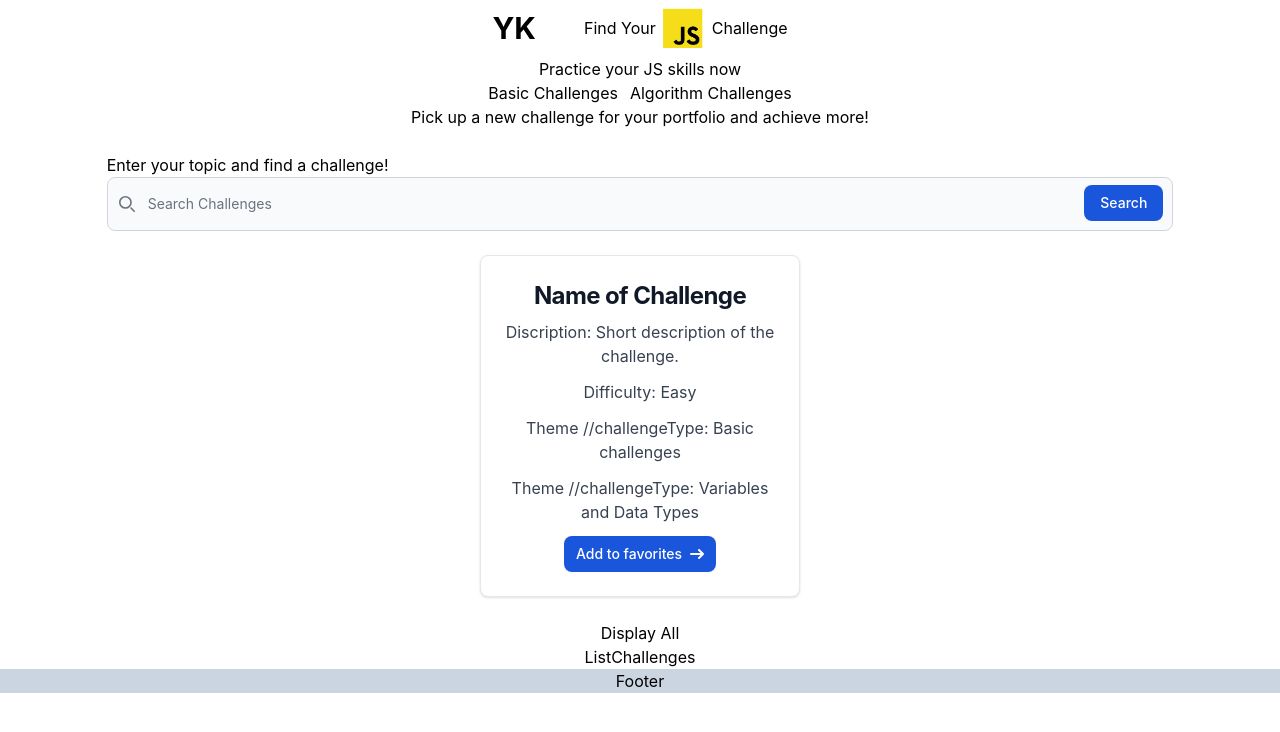
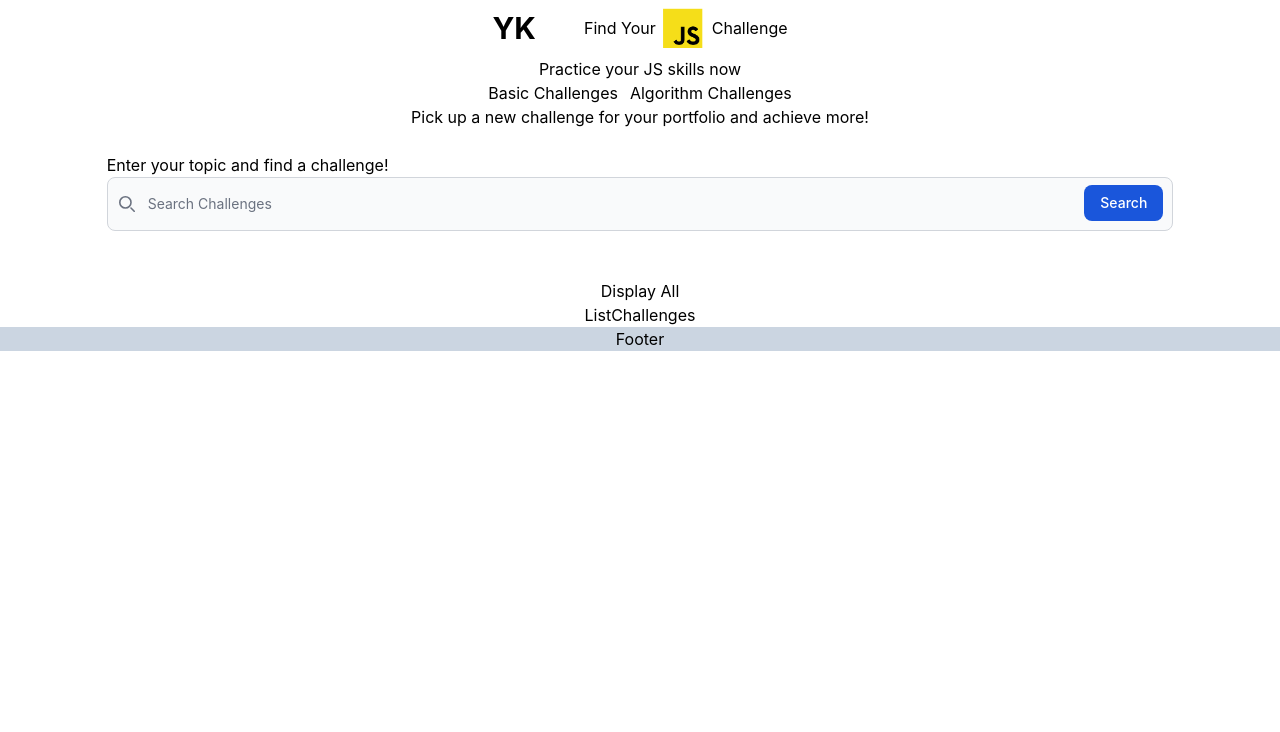
Before and after one commit to GreenCatInForest/choose-your-challenge-app, a React (Create React App) app: page / in a window 1280 px wide. Shown: the top 732 px of the page. Built offline with nearby package versions, Linux system fonts and the light colour scheme.

Commit message:
add challenge cards

```diff
--- a/src/components/ChallengeCard.js
+++ b/src/components/ChallengeCard.js
@@ -1,23 +1,26 @@
-export const ChallengeCard = ({ challenges }) => {
-  challenges && console.log(challenges);
+export const ChallengeCard = ({ challenge }) => {
+  challenge && console.log(challenge);
+
   return (
     <div className="challengeCard">
       <div className="max-w-xs p-6 bg-white border border-gray-200 rounded-lg shadow dark:bg-gray-800 dark:border-gray-700">
         <ul>
           <h5 className="mb-2 text-2xl font-bold tracking-tight text-gray-900 dark:text-white">
-            Name of Challenge
+            {challenge.challengeTitle && challenge.challengeTitle}
           </h5>
           <li className="mb-3 font-normal text-gray-700 dark:text-gray-400">
-            Discription: Short description of the challenge.
+            {challenge.challengeDescription &&
+              `Description: ${challenge.challengeDescription}`}
           </li>
           <li className="mb-3 font-normal text-gray-700 dark:text-gray-400">
-            Difficulty: Easy
+            {challenge.level && `Difficulty: ${challenge.level}`}
           </li>
           <li className="mb-3 font-normal text-gray-700 dark:text-gray-400">
-            Theme //challengeType: Basic challenges
+            {challenge.groupchallengeTitle &&
+              `Theme: ${challenge.groupchallengeTitle}`}
           </li>
           <li className="mb-3 font-normal text-gray-700 dark:text-gray-400">
-            Theme //challengeType: Variables and Data Types
+            {challenge.challengeType && `Type: ${challenge.challengeType}`}
           </li>
         </ul>
         <a
--- a/src/components/Challenges.js
+++ b/src/components/Challenges.js
@@ -32,8 +32,10 @@ export const Challenges = ({
 
   return (
     <div className="flex-col flex-wrap text-center w-11/12 mx-auto">
-      <article className="flex flex-row flex-wrap justify-center gap-4 my-6">
-        <ChallengeCard challenges={challenges} />
+      <article className="challenges flex flex-row flex-wrap justify-center gap-4 my-6">
+        {challenges.map((challenge) => (
+          <ChallengeCard key={challenge.challengeTitle} challenge={challenge} />
+        ))}
       </article>
       <article>
         <button className="">Display All</button>
--- a/src/components/Main.js
+++ b/src/components/Main.js
@@ -5,7 +5,7 @@ import { Form } from "./Form";
 import { Challenges } from "./Challenges";
 
 export const Main = () => {
-  const [challenges, setChallenges] = useState("");
+  const [challenges, setChallenges] = useState([]);
   const [searchQuery, setSearchQuery] = useState("");
   return (
     <div>
```
Also changed, not shown: src/data/data.json.
